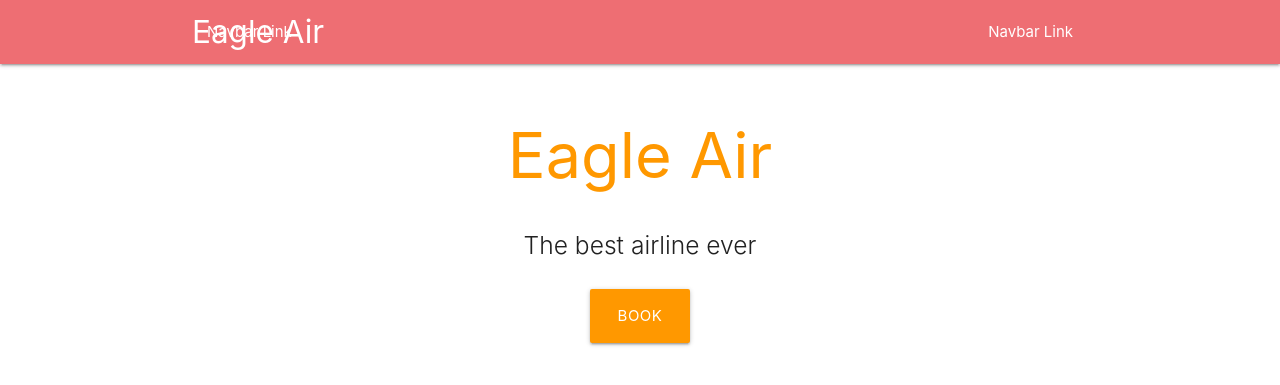
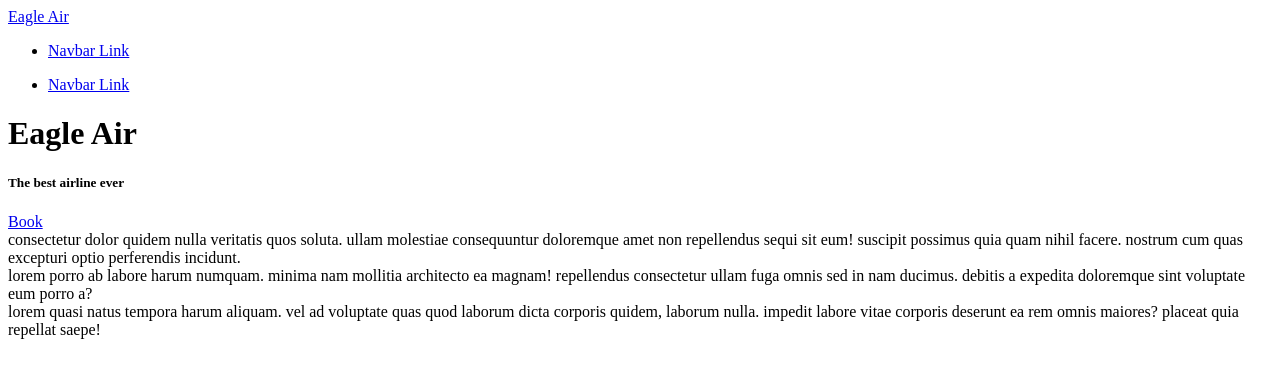
Before and after one commit to emoosx/eagleair, a Django app: template website/templates/index.html in a window 1280 px wide. Shown: the top 385 px of the page. Run offline with Django 3.2, Linux system fonts and the light colour scheme; the template is opened without the code that fills it, so the values that code supplies are empty; style sheets or scripts are compiled from the project's sources; some libraries are stand-ins or nearby versions.

Commit message:
Finalize sturcture

```diff
--- a/eagleair/static/sass/main.scss
+++ b/eagleair/static/sass/main.scss
@@ -1,2 +1,7 @@
+
 body {
+
 }
+
+nav {
+}
--- a/eagleair/templates/base.html
+++ b/eagleair/templates/base.html
@@ -5,7 +5,7 @@
     <meta http-equiv="cleartype" content="on">
     <meta name="viewport" content="width=device-width, initial-scale=1.0, maximum-scale=1.0, user-scalable=0" />
     <title>Eagle Air - {% block title %}{% endblock title %}</title>
-    <link rel="stylesheet" href="{% static 'materialize/bin/materialize.css' %}" media="screen,projection">
+    <!-- <link rel="stylesheet" href="{% static 'materialize/bin/materialize.css' %}" media="screen,projection"> -->
     {% load sass_tags %}
     <link href="{% sass_src 'sass/main.scss' %}" rel="stylesheet" type="text/css" />
     {% block extra_top_js %}{% endblock extra_top_js %}
@@ -27,21 +27,10 @@
     </nav>
 
 
-    <div class="section no-pad-bot" id="index-banner">
-      <div class="container">
-        <h1 class="header center orange-text">Eagle Air</h1>
-        <div class="row center">
-          <h5 class="header col s12 light">The best airline ever</h5>
-        </div>
-      <div class="row center">
-          <a href="#" id="download-button" class="btn-large waves-effect waves-light orange">Book</a>
-      </div>
-      </div>
-    </div>
 
     {% block content %}
     {% endblock content %}
-        <script type="text/javascript" src="{% static 'jquery/dist/jquery.js '}"></script>
+        <script type="text/javascript" src="{% static 'jquery/dist/jquery.js' %}"></script>
         <script type="text/javascript" src="{% static 'materialize/bin/materialize.js' %}"></script>
         {% block extra_js_lib %}{% endblock extra_js_lib %}
   </body>
--- a/website/templates/index.html
+++ b/website/templates/index.html
@@ -1,5 +1,30 @@
 {% extends 'base.html' %}
-
 {% block content %}
 
+    <div class="section no-pad-bot" id="index-banner">
+
+      <div class="container">
+
+        <h1 class="header center orange-text">Eagle Air</h1>
+        <div class="row center">
+          <h5 class="header col s12 light">The best airline ever</h5>
+        </div>
+
+        <div class="row center">
+            <a href="#" id="download-button" class="btn-large waves-effect waves-light orange">Book</a>
+        </div>
+
+      </div> <!-- end of .container -->
+    </div>
+
+<div class="container">
+
+    <div class="divider"></div>
+    <div class="row">
+      <div class="col s4"> consectetur dolor quidem nulla veritatis quos soluta. ullam molestiae consequuntur doloremque amet non repellendus sequi sit eum! suscipit possimus quia quam nihil facere. nostrum cum quas excepturi optio perferendis incidunt.</div>
+      <div class="col s4"> lorem porro ab labore harum numquam. minima nam mollitia architecto ea magnam! repellendus consectetur ullam fuga omnis sed in nam ducimus. debitis a expedita doloremque sint voluptate eum porro a?</div>
+      <div class="col s4"> lorem quasi natus tempora harum aliquam. vel ad voluptate quas quod laborum dicta corporis quidem, laborum nulla. impedit labore vitae corporis deserunt ea rem omnis maiores? placeat quia repellat saepe!</div>
+    </div>
+
+</div>
 {% endblock content %}
```
Also changed, not shown: 1 other file.
